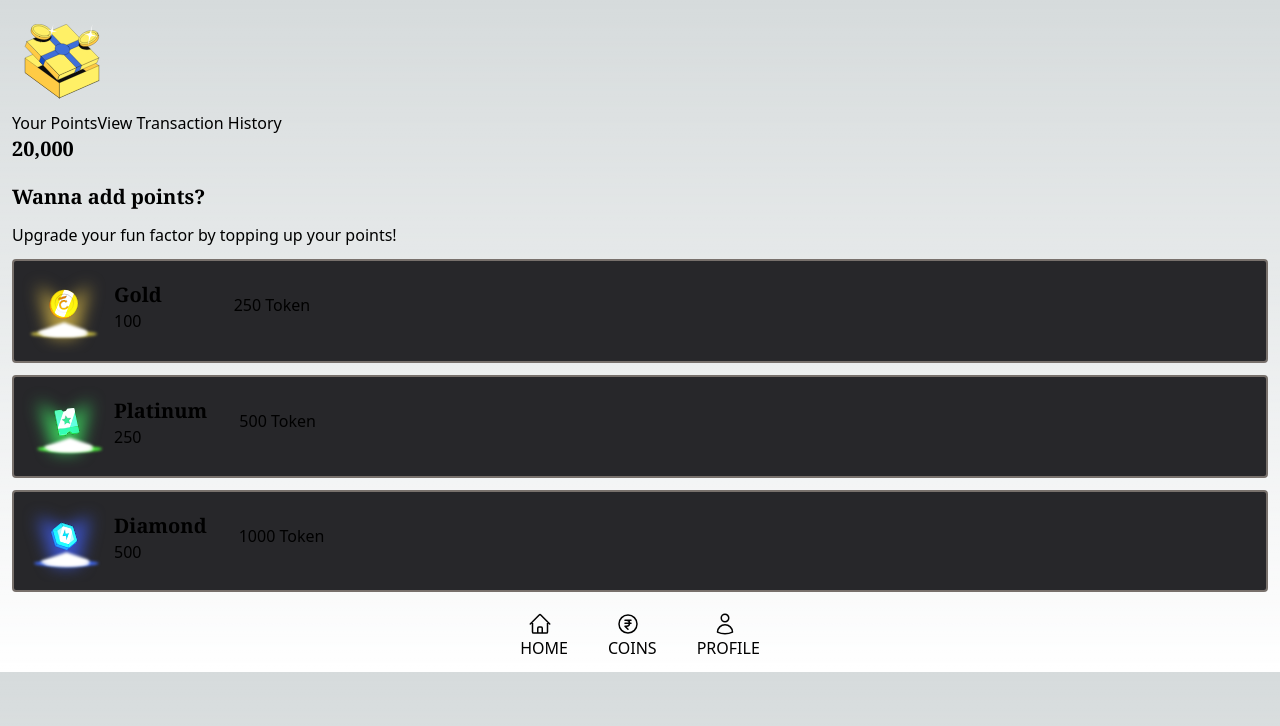
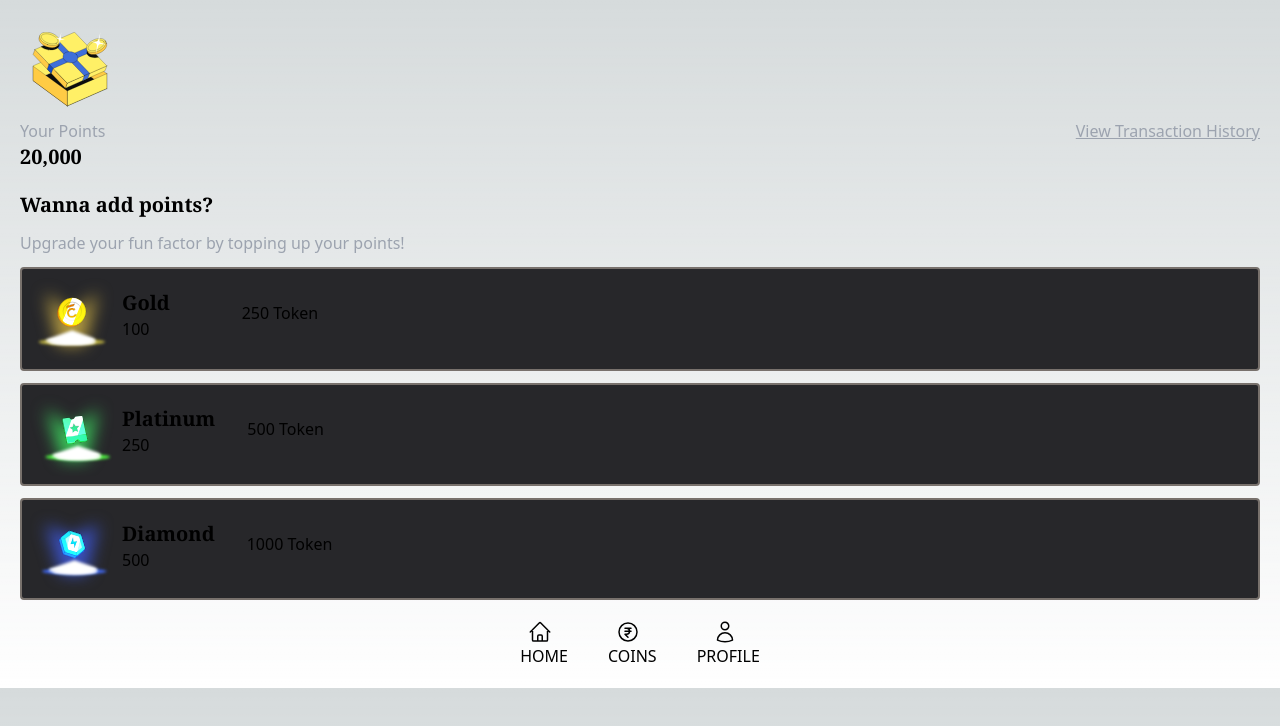
Before and after one commit to ameeshagireesh/genesis-block, a Next.js app: page /coins in a window 1280 px wide. Shown: the top 726 px of the page. Built offline with nearby package versions, Linux system fonts and the light colour scheme.

Commit message:
fix: UO changes to coins page

```diff
--- a/src/pages/coins.js
+++ b/src/pages/coins.js
@@ -3,23 +3,23 @@ import Image from "next/image";
 
 export default function Coins() {
     return (
-        <div class="p-3">
+        <div class="p-5">
             <Image src='/wallet.svg' class="p-3"
                 width={100}
                 height={100}
             />
             <div class="flex">
                 <div class="flex-col">
-                    <p> Your Points</p>
+                    <p class="text-gray-400"> Your Points</p>
                     <h4 class="text-xl font-bold font-serif">20,000</h4>
                 </div>
-                <div class="">
-                    <button >View Transaction History</button>
+                <div class="text-gray-400 ml-auto">
+                    <button class="underline">View Transaction History</button>
                 </div>
             </div>
             <div class="flex-col pt-5 space-y-3 pb-5">
                 <h3 class="text-xl font-bold font-serif">Wanna add points?</h3>
-                <p>Upgrade your fun factor by topping up your points!</p>
+                <p class="text-gray-400">Upgrade your fun factor by topping up your points!</p>
                 <div class="flex bg-zinc-800 hover:bg-zinc-900 rounded border-stone-500 border-2">
                     <Image src="/gold.svg" class="p-2"
                     width={100}
--- a/src/pages/dashboard.js
+++ b/src/pages/dashboard.js
@@ -42,7 +42,7 @@ export default function Dashboard() {
     //     }
     // ]
     return (
-        <div class="flex flex-col pt-20 p-8 mx-auto my-auto ">
+        <div class="flex flex-col pt-20 p-5 mx-auto my-auto ">
             <div class="flex space-x-5 justify-center">
                 <img src="https://img.freepik.com/free-icon/user_318-174218.jpg" class="w-10 h-10 justify-evenly"></img>
                 <div class="flex-col">
```
